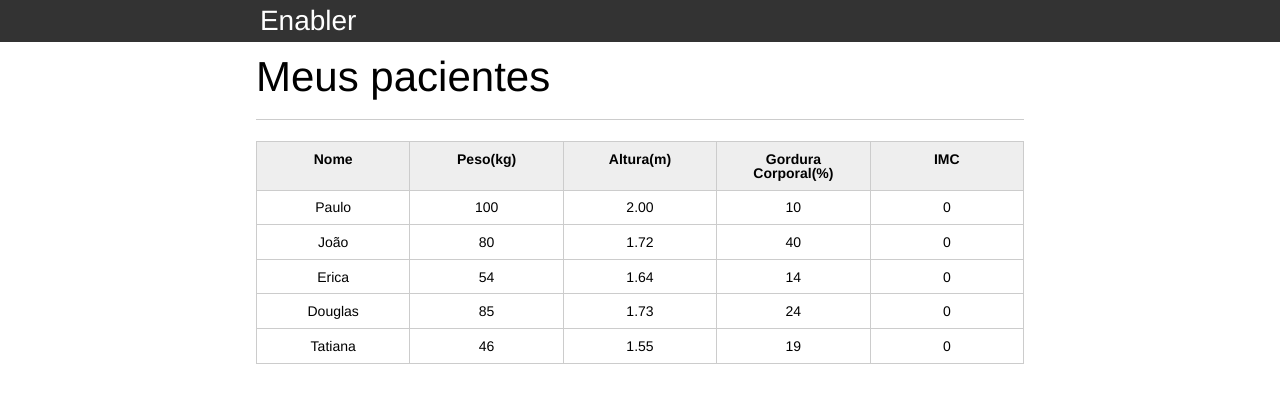
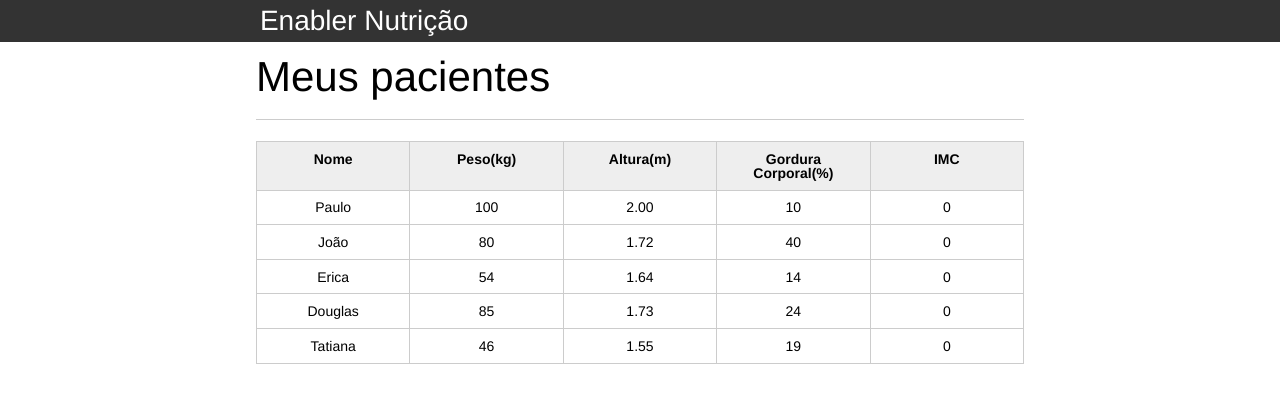
Before and after one commit to mthora/nutricao-enabler, a plain HTML site: page index.html in a window 1280 px wide. Drawn offline with Linux system fonts and the light colour scheme.

Commit message:
Mudanças de título do setup inicial

```diff
--- a/index.html
+++ b/index.html
@@ -12,7 +12,7 @@
 
 		<header>
 			<div class="container">
-				<h1>Enabler</h1>
+				<h1>Enabler Nutrição</h1>
 			</div>
 		</header>
 		<main>
```
